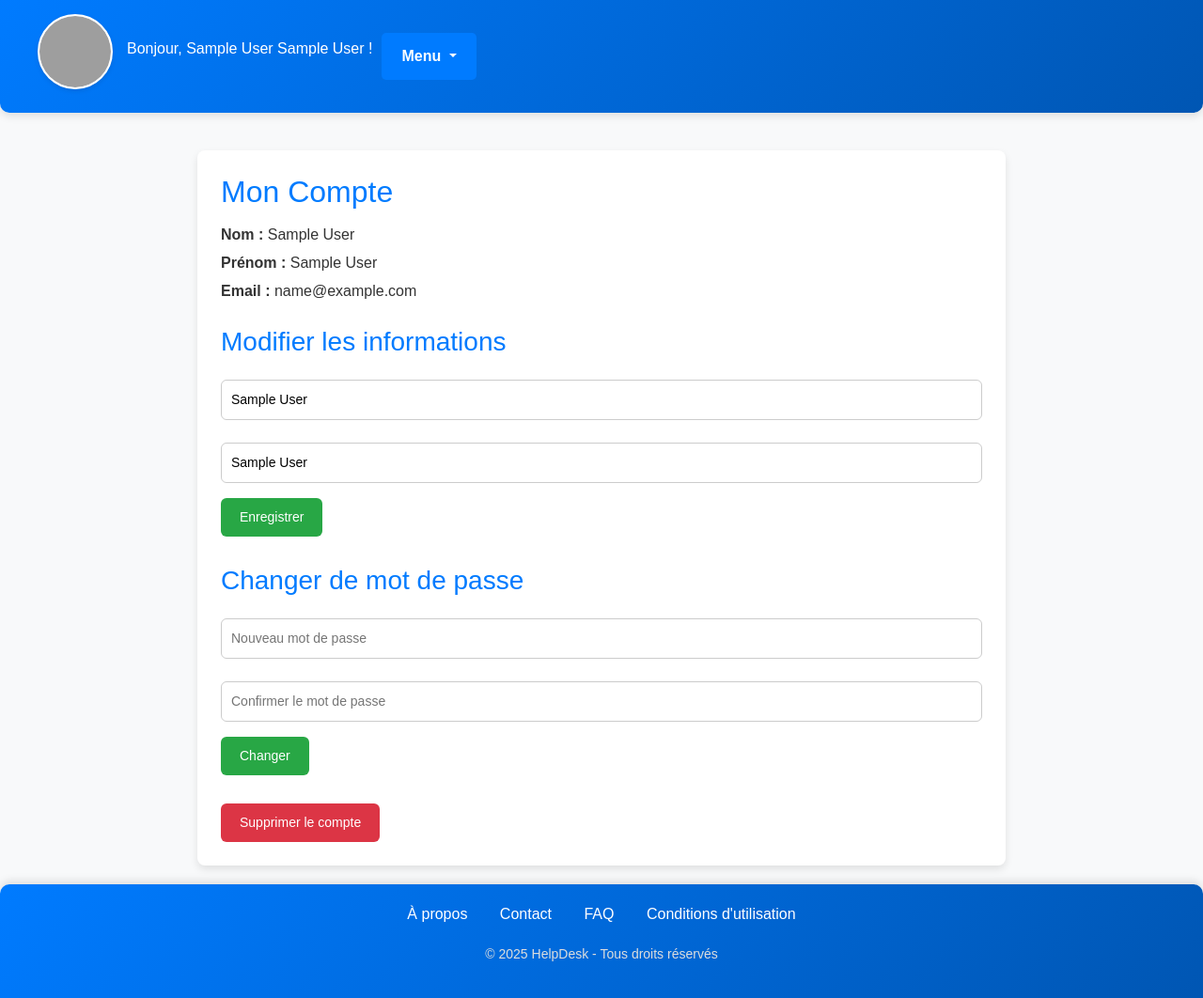
After one commit to BobZouille57/Helpdesk, a PHP site: page /account.php in a window 1280 px wide. The commit adds this page. Shown: the whole page at 94% size. Run offline with PHP 8.4, Linux system fonts and the light colour scheme; the visitor is signed in with stand-in values (Sample User, id 1); grey boxes are pictures that could not be loaded.

Commit message:
account.php

```diff
--- /dev/null
+++ b/account.php
@@ -0,0 +1,97 @@
+<?php
+require_once 'includes/header.php';
+require_once 'includes/bdd.php';
+
+$stmt = $pdo->prepare("SELECT nom, prenom, mail, avatar FROM users WHERE id_users = ?");
+$stmt->execute([$_SESSION['id_users']]);
+$user = $stmt->fetch(PDO::FETCH_ASSOC);
+
+$message = '';
+
+if ($_SERVER['REQUEST_METHOD'] === 'POST') {
+    if (isset($_POST['update_info'])) {
+        $nom = trim($_POST['nom']);
+        $prenom = trim($_POST['prenom']);
+        if ($nom && $prenom) {
+            $stmt = $pdo->prepare("UPDATE users SET nom = ?, prenom = ? WHERE id_users = ?");
+            $stmt->execute([$nom, $prenom, $_SESSION['id_users']]);
+            $_SESSION['user_name'] = $nom . ' ' . $prenom;
+            $message = "✅ Informations mises à jour.";
+            $user['nom'] = $nom;
+            $user['prenom'] = $prenom;
+        } else {
+            $message = "❌ Veuillez remplir tous les champs.";
+        }
+    }
+
+    if (isset($_POST['update_password'])) {
+        $newPassword = $_POST['new_password'];
+        $confirmPassword = $_POST['confirm_password'];
+        if ($newPassword === $confirmPassword && !empty($newPassword)) {
+            $hashedPassword = password_hash($newPassword, PASSWORD_DEFAULT);
+            $stmt = $pdo->prepare("UPDATE users SET password = ? WHERE id_users = ?");
+            $stmt->execute([$hashedPassword, $_SESSION['id_users']]);
+            $message = "✅ Mot de passe mis à jour.";
+        } else {
+            $message = "❌ Les mots de passe ne correspondent pas ou sont vides.";
+        }
+    }
+
+    if (isset($_POST['delete_account'])) {
+        $stmt = $pdo->prepare("DELETE FROM users WHERE id_users = ?");
+        $stmt->execute([$_SESSION['id_users']]);
+        session_destroy();
+        header("Location: login.php");
+        exit;
+    }
+}
+?>
+
+<!DOCTYPE html>
+<html lang="fr">
+<head>
+    <meta charset="UTF-8">
+    <meta name="viewport" content="width=device-width, initial-scale=1.0">
+    <title>HelpDesk - Mon Compte</title>
+    <link rel="stylesheet" href="/assets/css/account.css">
+</head>
+<body>
+<main class="container">
+    <div class="account-section">
+        <h2>Mon Compte</h2>
+        <?php if ($message): ?>
+            <p class="message"><?php echo htmlspecialchars($message); ?></p>
+        <?php endif; ?>
+
+        <div class="profile-info">
+            <?php if (!empty($user['avatar'])): ?>
+                <img src="<?php echo htmlspecialchars($user['avatar']); ?>" alt="Avatar" class="avatar">
+            <?php endif; ?>
+            <p><strong>Nom :</strong> <?php echo htmlspecialchars($user['nom']); ?></p>
+            <p><strong>Prénom :</strong> <?php echo htmlspecialchars($user['prenom']); ?></p>
+            <p><strong>Email :</strong> <?php echo htmlspecialchars($user['mail']); ?></p>
+        </div>
+
+        <form method="POST" class="form-section">
+            <h3>Modifier les informations</h3>
+            <input type="text" name="nom" value="<?php echo htmlspecialchars($user['nom']); ?>" required>
+            <input type="text" name="prenom" value="<?php echo htmlspecialchars($user['prenom']); ?>" required>
+            <button type="submit" name="update_info" class="action-btn btn-modifier">Enregistrer</button>
+        </form>
+
+        <form method="POST" class="form-section">
+            <h3>Changer de mot de passe</h3>
+            <input type="password" name="new_password" placeholder="Nouveau mot de passe" required>
+            <input type="password" name="confirm_password" placeholder="Confirmer le mot de passe" required>
+            <button type="submit" name="update_password" class="action-btn btn-modifier">Changer</button>
+        </form>
+
+        <form method="POST" onsubmit="return confirm('⚠️ Êtes-vous sûr de vouloir supprimer votre compte ?');">
+            <button type="submit" name="delete_account" class="action-btn btn-supprimer">Supprimer le compte</button>
+        </form>
+    </div>
+</main>
+</body>
+</html>
+
+<?php require_once 'includes/footer.php'; ?>
--- /dev/null
+++ b/assets/css/account.css
@@ -0,0 +1,113 @@
+/* Style général */
+body {
+    font-family: Arial, sans-serif;
+    background-color: #f8f9fa;
+    color: #333;
+    margin: 0;
+    padding: 0;
+}
+
+.container {
+    width: 100%;
+    max-width: 900px;
+    margin: 0 auto;
+    padding: 20px;
+}
+
+.account-section {
+    background-color: #ffffff;
+    border-radius: 8px;
+    padding: 25px;
+    box-shadow: 0 4px 8px rgba(0, 0, 0, 0.1);
+}
+
+h2, h3 {
+    color: #007bff;
+    margin-bottom: 15px;
+}
+
+.message {
+    background-color: #e9f7ef;
+    color: #155724;
+    border: 1px solid #c3e6cb;
+    padding: 10px;
+    border-radius: 5px;
+    margin-bottom: 20px;
+}
+
+.profile-info {
+    margin-bottom: 25px;
+}
+
+.profile-info p {
+    margin: 6px 0;
+}
+
+.avatar {
+    width: 80px;
+    height: 80px;
+    border-radius: 50%;
+    object-fit: cover;
+    margin-bottom: 10px;
+    display: block;
+}
+
+.form-section {
+    margin-bottom: 30px;
+}
+
+input[type="text"],
+input[type="password"] {
+    width: 100%;
+    padding: 10px;
+    margin: 8px 0 16px;
+    border: 1px solid #ccc;
+    border-radius: 6px;
+    font-size: 14px;
+}
+
+/* Boutons */
+.action-btn {
+    padding: 10px 20px;
+    border: none;
+    border-radius: 6px;
+    font-size: 14px;
+    cursor: pointer;
+    margin-right: 10px;
+    transition: background-color 0.3s ease;
+}
+
+.btn-modifier {
+    background-color: #28a745;
+    color: white;
+}
+
+.btn-modifier:hover {
+    background-color: #218838;
+}
+
+.btn-supprimer {
+    background-color: #dc3545;
+    color: white;
+}
+
+.btn-supprimer:hover {
+    background-color: #c82333;
+}
+
+/* Responsive */
+@media (max-width: 768px) {
+    .account-section {
+        padding: 15px;
+    }
+
+    input[type="text"],
+    input[type="password"] {
+        font-size: 13px;
+    }
+
+    .action-btn {
+        width: 100%;
+        margin-top: 10px;
+    }
+}
--- a/includes/header.php
+++ b/includes/header.php
@@ -59,6 +59,7 @@ try {
                 <li><a class="dropdown-item" href="CreateTicket.php">Créer un ticket</a></li>
                 <li><a class="dropdown-item" href="HistTicket.php">Tickets</a></li>
                 <li><hr class="dropdown-divider"></li>
+                <li><a class="dropdown-item" href="account.php">Mon compte</a></li>
                 <li><a class="dropdown-item text-danger" href="logout.php">Se déconnecter</a></li>
             </ul>
         </div>
```
Also changed, not shown: HistTicket.php (+2 -6 lines).
